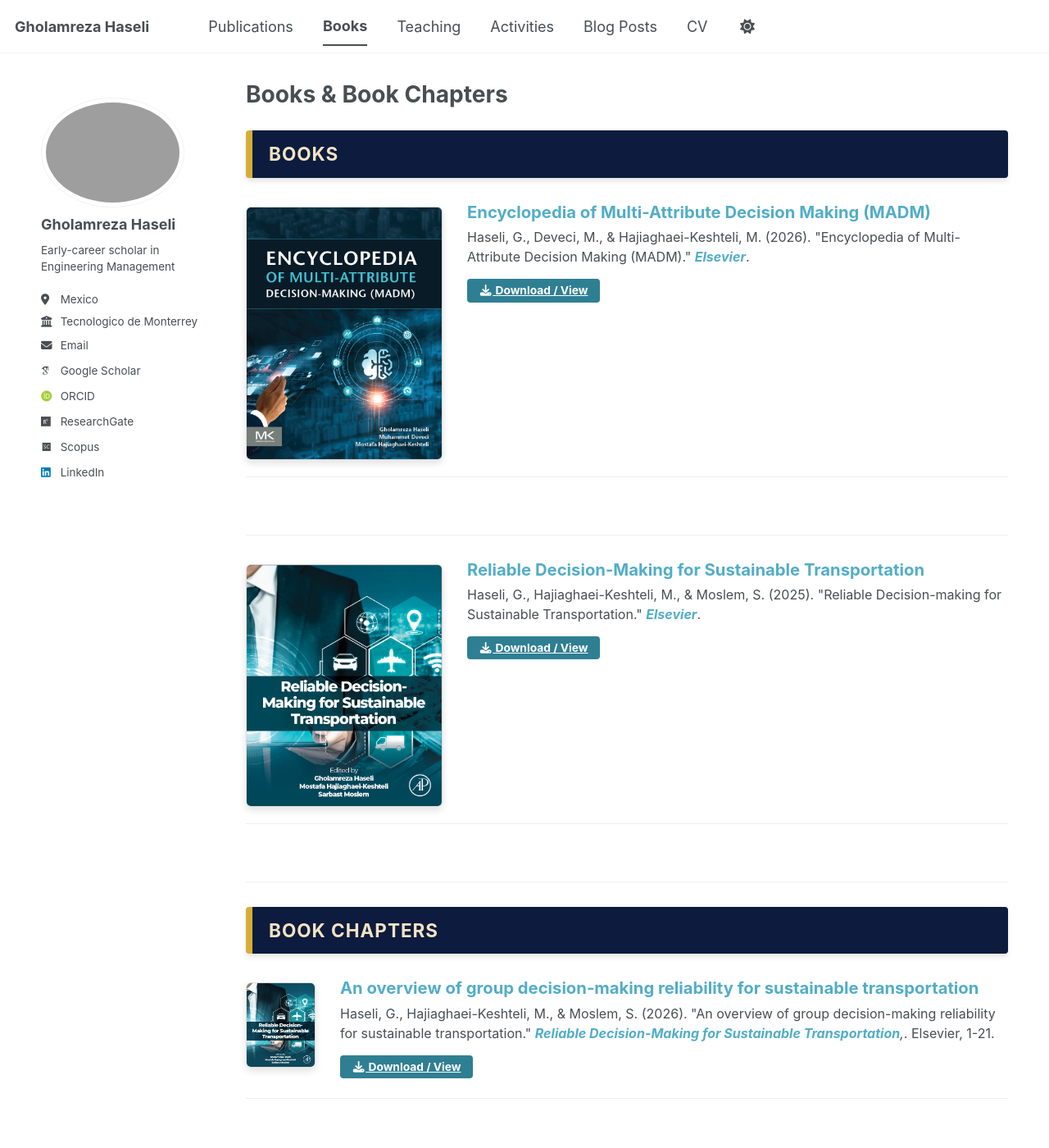
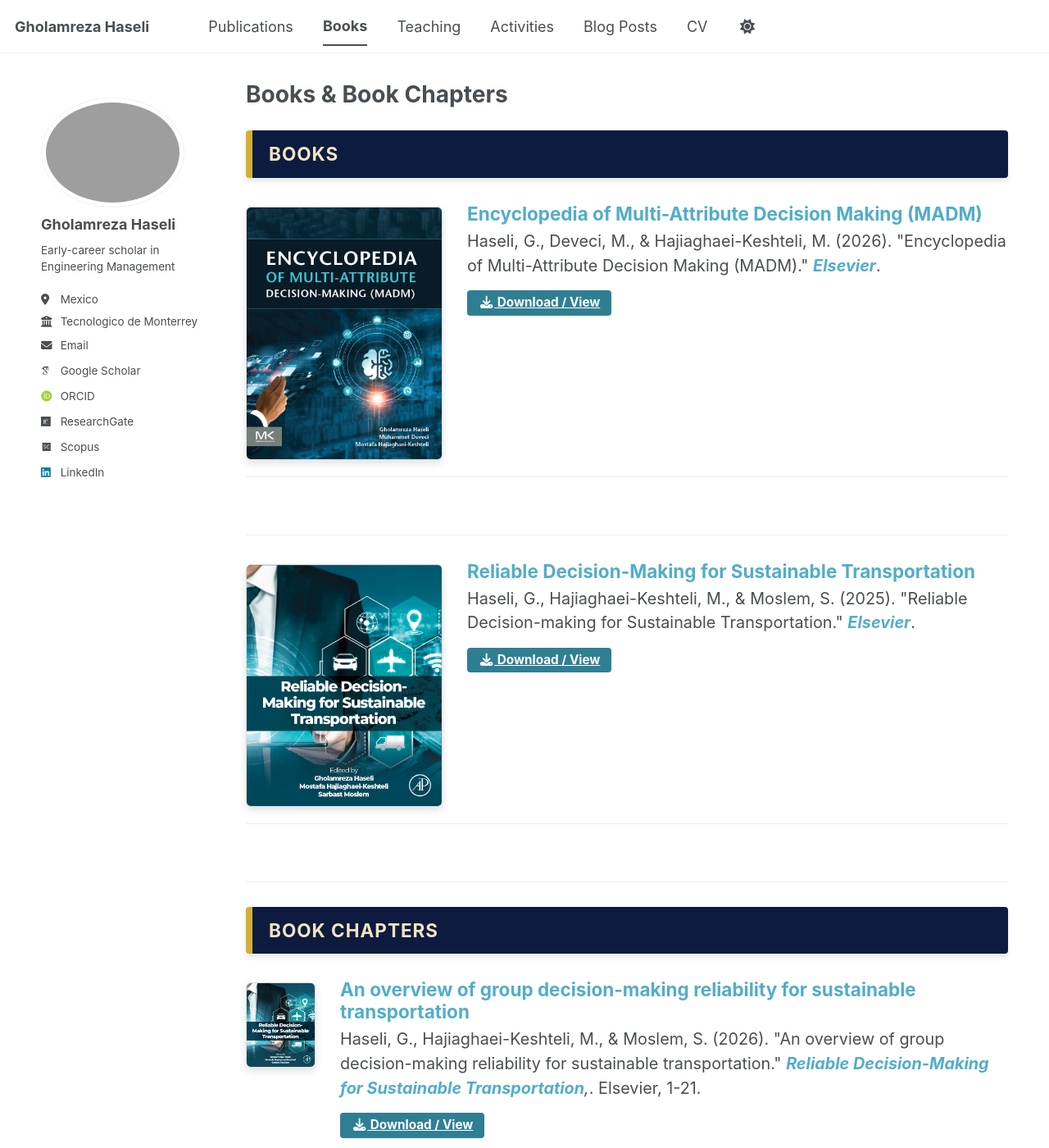
Before and after one commit to Gholamreza-Haseli/Gholamreza-Haseli.github.io, a Jekyll site: the page built from _pages/talks.html, in a window 1280 px wide and 1400 px high. Shown: the whole window at 82% size. Built offline with Jekyll 4.4.1, drawn with Linux system fonts in a browser that asks for light colours; some web fonts are replaced; a script bundle is joined from its source files by our own code; library files that are not in the unit come from our copies.

Commit message:
Update talks.html

```diff
--- a/_pages/talks.html
+++ b/_pages/talks.html
@@ -29,13 +29,13 @@ author_profile: true
   .archive__item-excerpt p,
   .activity-list {
     color: inherit !important; /* ارث‌بری رنگ از تم برای درخشش در تم مشکی */
-    font-size: 0.90em;
+    font-size: 1em;
     line-height: 1.2;
     margin-top: 10px;
   }
    .excerpt-list {
     color: inherit !important;
-    font-size: 0.80em;
+    font-size: 0.75em;
    }
   /* استایل لینک‌های داخل متن (مثل Elsevier) */
   .archive__item-excerpt a {
```
